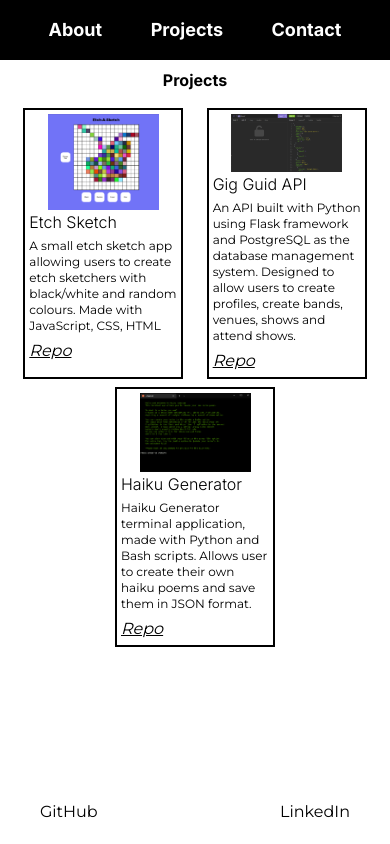
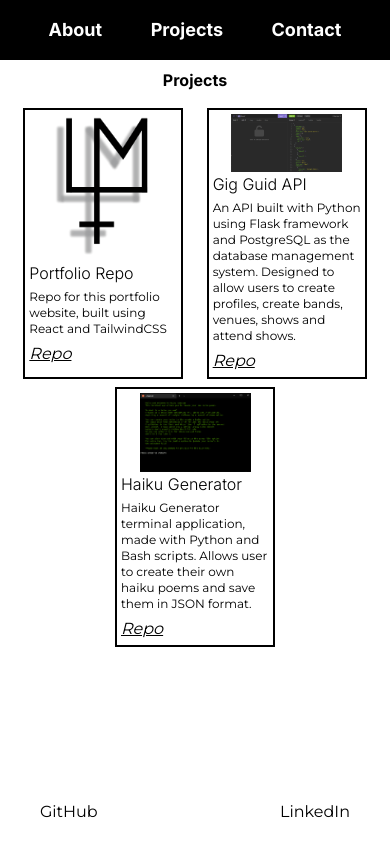
Before and after one commit to Liam-M-Dev/portfolio-website-2.0, a React (Vite) app: page /projects in a window 390 px wide. Built offline with nearby package versions, Linux system fonts and the light colour scheme.

Commit message:
Stylings added for responsive layout for projects and cards

```diff
--- a/src/components/CardComponent.jsx
+++ b/src/components/CardComponent.jsx
@@ -4,7 +4,7 @@ export function CardDisplay(props) {
 
 
     return(
-        <div className="border-box border-2 border-black w-40 p-1 mt-2">
+        <div className="border-box flex flex-row flex-wrap border-2 border-black w-40 p-1 mt-2 md:w-60">
             <div>
                 <img src={props.image} alt="project image" className="w-9/12 mx-auto" />
             </div>
--- a/src/pages/Projects.jsx
+++ b/src/pages/Projects.jsx
@@ -1,5 +1,5 @@
 import { CardDisplay } from "../components/CardComponent";
-import etckSketch from "../assets/etch-sketch.png"
+import logo from "../assets/liamlogo2.png"
 import displayBands from "../assets/display_bands.png"
 import introPage from "../assets/intro_page.png"
 
@@ -8,15 +8,14 @@ import introPage from "../assets/intro_page.png"
 export function ProjectPage(){
 
     return(
-        <div className="flex flex-col justify-between gap-x-2.5">
-            <h1 className="font-heading font-bold text-center self-center grow my-2">Projects</h1>
+        <div className="flex flex-col justify-between gap-x-2.5 md:gap-y-5">
+            <h1 className="font-heading font-bold text-center self-center grow my-2 md:my-5 md:text-2xl">Projects</h1>
 
             <div className="flex flex-row flex-wrap justify-evenly">
-                <CardDisplay image={etckSketch}
-                    title="Etch Sketch"
-                    description="A small etch sketch app allowing users to create etch sketchers with black/white and random colours.
-                                Made with JavaScript, CSS, HTML"
-                    link="https://github.com/Liam-M-Dev/etch-a-sketch" />
+                <CardDisplay image={logo}
+                    title="Portfolio Repo"
+                    description="Repo for this portfolio website, built using React and TailwindCSS"
+                    link="https://github.com/Liam-M-Dev/portfolio-website-2.0" />
                 <CardDisplay image={displayBands}
                     title="Gig Guid API"
                     description="An API built with Python using Flask framework and PostgreSQL as the database management system.
```
Also changed, not shown: src/assets/etch-sketch.png (deleted).
